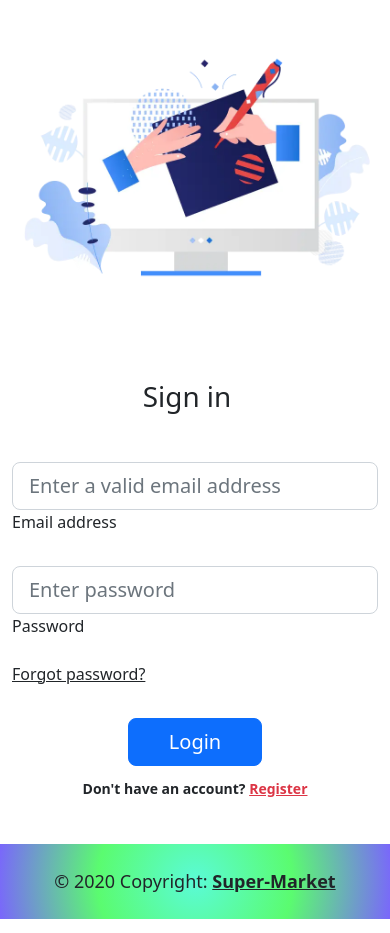
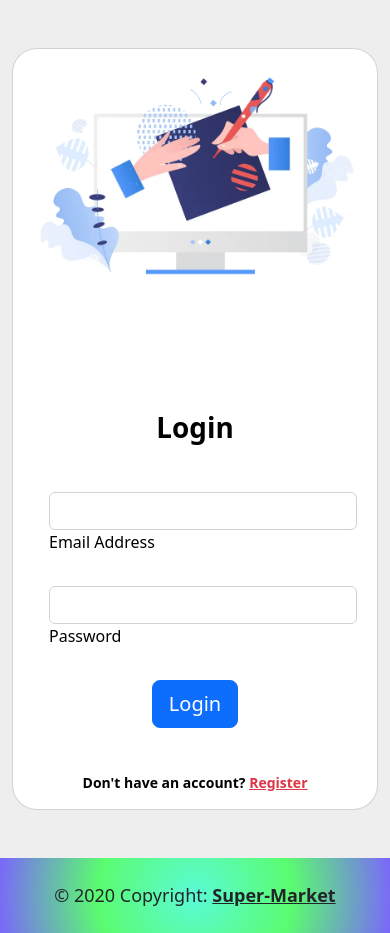
Before and after one commit to keshav39/SkillVertexMajor, a PHP site: page /login.php in a window 390 px wide. Shown: the part 56-989 px from the top of the page. Run offline with PHP 8.4, Linux system fonts and the light colour scheme.

Commit message:
fixing bugs and making responsive

```diff
--- a/assets/css/style.css
+++ b/assets/css/style.css
@@ -1,28 +1,33 @@
-.mb-7{
-    margin-bottom: 70px;
+.mb-7 {
+  margin-bottom: 70px;
 }
 
-.mb-8{
-    margin-bottom: 80px;
+.mb-8 {
+  margin-bottom: 80px;
 }
-.mb-9{
-    margin-bottom: 90px;
+.mb-9 {
+  margin-bottom: 90px;
 }
-.mb-10{
-    margin-bottom: 100px;
+.mb-10 {
+  margin-bottom: 100px;
 }
 
-#Footer{
-  background: radial-gradient(circle, rgba(63,251,208,0.8519782913165266) 0%, rgba(67,252,91,0.8715861344537815) 49%, rgba(94,70,252,0.8211659663865546) 100%);
+#Footer {
+  background: radial-gradient(
+    circle,
+    rgba(63, 251, 208, 0.8519782913165266) 0%,
+    rgba(67, 252, 91, 0.8715861344537815) 49%,
+    rgba(94, 70, 252, 0.8211659663865546) 100%
+  );
 }
 
-#Footer p{
+#Footer p {
   font-size: 18px;
 }
 
 /* Dropdown Button */
 .dropbtn {
-  background-color: #04AA6D;
+  background-color: #04aa6d;
   color: white;
   padding: 16px;
   font-size: 16px;
@@ -41,7 +46,7 @@
   position: absolute;
   background-color: #f1f1f1;
   min-width: 160px;
-  box-shadow: 0px 8px 16px 0px rgba(0,0,0,0.2);
+  box-shadow: 0px 8px 16px 0px rgba(0, 0, 0, 0.2);
   z-index: 1;
 }
 
@@ -54,10 +59,16 @@
 }
 
 /* Change color of dropdown links on hover */
-.dropdown-content a:hover {background-color: #ddd;}
+.dropdown-content a:hover {
+  background-color: #ddd;
+}
 
 /* Show the dropdown menu on hover */
-.dropdown:hover .dropdown-content {display: block;}
+.dropdown:hover .dropdown-content {
+  display: block;
+}
 
 /* Change the background color of the dropdown button when the dropdown content is shown */
-.dropdown:hover .dropbtn {background-color: #3e8e41;}
+.dropdown:hover .dropbtn {
+  background-color: #3e8e41;
+}
--- a/includes/login-footer.php
+++ b/includes/login-footer.php
@@ -3,7 +3,7 @@
     <!-- Copyright -->
     <div class="text-center p-2" id="Footer">
         <p class="mt-3"> © 2020 Copyright:
-            <a class="text-dark fw-bold" href="#">Super-Market</a>
+            <a class="text-dark fw-bold" href="./index.php">Super-Market</a>
         </p>
     </div>
     <!-- Copyright -->
--- a/includes/login-navbar.php
+++ b/includes/login-navbar.php
@@ -1,4 +1,4 @@
-<nav class="navbar navbar-expand-lg" style="background: radial-gradient(circle, rgba(63,251,208,0.8519782913165266) 0%, rgba(67,252,91,0.8715861344537815) 49%, rgba(94,70,252,0.8211659663865546) 100%);">
+<nav class="navbar navbar-expand-lg sticky-top" style="background: radial-gradient(circle, rgba(63,251,208,0.8519782913165266) 0%, rgba(67,252,91,0.8715861344537815) 49%, rgba(94,70,252,0.8211659663865546) 100%);">
     <div class="container-fluid">
         <a class="navbar-brand fw-bold" href="index.php">Super Market</a>
         <button class="navbar-toggler" type="button" data-bs-toggle="collapse" data-bs-target="#navbarSupportedContent" aria-controls="navbarSupportedContent" aria-expanded="false" aria-label="Toggle navigation">
@@ -10,12 +10,12 @@
                     <a class="nav-link active" aria-current="page" href="#">Products</a>
                 </li>
                 <li class="nav-item">
-                    <a class="nav-link" href="#">Link</a>
+                    <a class="nav-link active" href="#">Link</a>
                 </li>
-                <div class="btn-group">
-                    <button type="button" class="btn btn-success dropdown-toggle" data-bs-toggle="dropdown" aria-expanded="false">
+                <li class="nav-item dropdown">
+                    <a class="nav-link active dropdown-toggle" href="#" role="button" data-bs-toggle="dropdown" aria-expanded="false">
                         Categories
-                    </button>
+                    </a>
                     <ul class="dropdown-menu">
                         <li><a class="dropdown-item" href="#">Staples</a></li>
                         <li><a class="dropdown-item" href="#">Beverages</a></li>
@@ -26,7 +26,7 @@
                         </li>
                         <li><a class="dropdown-item" href="#">Popular</a></li>
                     </ul>
-                </div>
+                </li>
             </ul>
             <div class="justify-content-end">
                 <a href="./login.php" class="btn btn-primary me-3">Login</a>
--- a/login.php
+++ b/login.php
@@ -33,85 +33,79 @@
 
 <body>
     <!-- NavBar -->
-    <?php include "includes/login-navbar.php"; ?>
+    <?php include 'includes/login-navbar.php'; ?>
 
     <!-- NavBar End -->
-
-    <section class="vh-100">
-        <div class="container-fluid h-custom">
+    <section class="vh-75 pb-5 pt-5" style="background-color: #eee;">
+        <div class="container h-100">
             <div class="row d-flex justify-content-center align-items-center
                     h-100">
-                <div class="col-md-9 col-lg-6 col-xl-5">
-                    <img src="assets/img/login-bg.webp" class="img-fluid" alt="Sample image">
+                <div class="col-lg-12 col-xl-11">
+                    <div class="card text-black" style="border-radius:
+                            25px;">
+                        <div class="card-body p-md-5">
+                            <div class="row justify-content-center">
+                                <div class="col-md-10 col-lg-6 col-xl-5
+                                        order-2 order-lg-1">
+
+                                    <p class="text-center h1 fw-bold mb-5
+                                            mx-1 mx-md-4 mt-4">Login</p>
+
+                                    <form class="mx-1 mx-md-4">
+
+                                        <div class="d-flex flex-row
+                                                align-items-center mb-4">
+                                            <i class="fas fa-envelope fa-lg
+                                                    me-3 fa-fw"></i>
+                                            <div class="form-outline
+                                                    flex-fill mb-0">
+                                                <input type="email" id="form3Example3c" class="form-control" />
+                                                <label class="form-label" for="form3Example3c">Email Address</label>
                                             </div>
-                <div class="col-md-8 col-lg-6 col-xl-4 offset-xl-1">
-                    <form>
-                        <div class="d-flex flex-row align-items-center
-                                justify-content-center">
-                            <h1 class="text-center mb-5 me-3">Sign in</h1>
                                         </div>
 
-                        <!-- Email input -->
-                        <div class="form-outline mb-4">
-                            <input type="email" id="form3Example3" class="form-control form-control-lg" placeholder="Enter a valid email address" />
-                            <label class="form-label" for="form3Example3">Email
-                                address</label>
+                                        <div class="d-flex flex-row
+                                                align-items-center mb-4">
+                                            <i class="fas fa-lock fa-lg me-3
+                                                    fa-fw"></i>
+                                            <div class="form-outline
+                                                    flex-fill mb-0">
+                                                <input type="password" id="form3Example4c" class="form-control" />
+                                                <label class="form-label" for="form3Example4c">Password</label>
+                                            </div>
                                         </div>
 
-                        <!-- Password input -->
-                        <div class="form-outline mb-3">
-                            <input type="password" id="form3Example4" class="form-control form-control-lg" placeholder="Enter password" />
-                            <label class="form-label" for="form3Example4">Password</label>
+                                        <div class="d-flex
+                                                justify-content-center mx-4 mb-3
+                                                mb-lg-4">
+                                            <button type="button" class="btn
+                                                    btn-primary btn-lg">Login</button>
                                         </div>
+                                        <div class="text-center text-lg-start mt-4 pt-2">
+                                            <p class="small fw-bold mt-2 pt-1 mb-0">Don't have an account? <a href="register.php" class="link-danger">Register</a></p>
+                                        </div>
+                                    </form>
 
-                        <div class="d-flex justify-content-between                       align-items-center">
-                            <a href="#!" class="text-body">Forgot password?</a>
                                 </div>
+                                <div class="col-md-10 col-lg-6 col-xl-7
+                                        d-flex align-items-center order-1
+                                        order-lg-2">
 
-                        <div class="text-center text-lg-start mt-4 pt-2">
-                            <button type="button" class="btn btn-primary
-                                    btn-lg" style="padding-left: 2.5rem; padding-right:
-                                    2.5rem;">Login</button>
-                            <p class="small fw-bold mt-2 pt-1 mb-0">Don't
-                                have an account? <a href="register.php" class="link-danger">Register</a></p>
-                        </div>
+                                    <img src="assets/img/login-bg.webp" class="img-fluid mb-10" style="object-fit: cover; width: 500px; border-radius: 10px; opacity: 0.9;" alt="Sample
+                                            image">
 
-                    </form>
                                 </div>
                             </div>
                         </div>
-        <!-- <div
-                class="d-flex flex-column flex-md-row text-center text-md-start
-                justify-content-between py-4 px-4 px-xl-5 bg-primary"> -->
-        <!-- Copyright -->
-        <!-- <div class="text-white mb-3 mb-md-0">
-                    Copyright © 2020. All rights reserved.
-                </div> -->
-        <!-- Copyright -->
-
-        <!-- Right -->
-        <!-- <div>
-                    <a href="#!" class="text-white me-4">
-                        <i class="fab fa-facebook-f" style="color: #fff;"></i>
-                    </a>
-                    <a href="#!" class="text-white me-4">
-                        <i class="fab fa-twitter"></i>
-                    </a>
-                    <a href="#!" class="text-white me-4">
-                        <i class="fab fa-google"></i>
-                    </a>
-                    <a href="#!" class="text-white">
-                        <i class="fab fa-linkedin-in"></i>
-                    </a>
-                </div> -->
-        <!-- Right -->
-
-
+                    </div>
+                </div>
+            </div>
         </div>
     </section>
 
-    <?php include "includes/login-footer.php"; ?>
-
+    <?php include 'includes/login-footer.php'; ?>
+    <script src="https://cdn.jsdelivr.net/npm/@popperjs/core@2.11.6/dist/umd/popper.min.js" integrity="sha384-oBqDVmMz9ATKxIep9tiCxS/Z9fNfEXiDAYTujMAeBAsjFuCZSmKbSSUnQlmh/jp3" crossorigin="anonymous"></script>
+    <script src="https://cdn.jsdelivr.net/npm/bootstrap@5.2.1/dist/js/bootstrap.min.js" integrity="sha384-7VPbUDkoPSGFnVtYi0QogXtr74QeVeeIs99Qfg5YCF+TidwNdjvaKZX19NZ/e6oz" crossorigin="anonymous"></script>
 </body>
 
 </html>
```
Also changed, not shown: assets/css/home.css (+8 -6 lines), index.php (+15 -12 lines), register.php (+6 -25 lines). Lines whose indentation alone changed are shown as unchanged.
